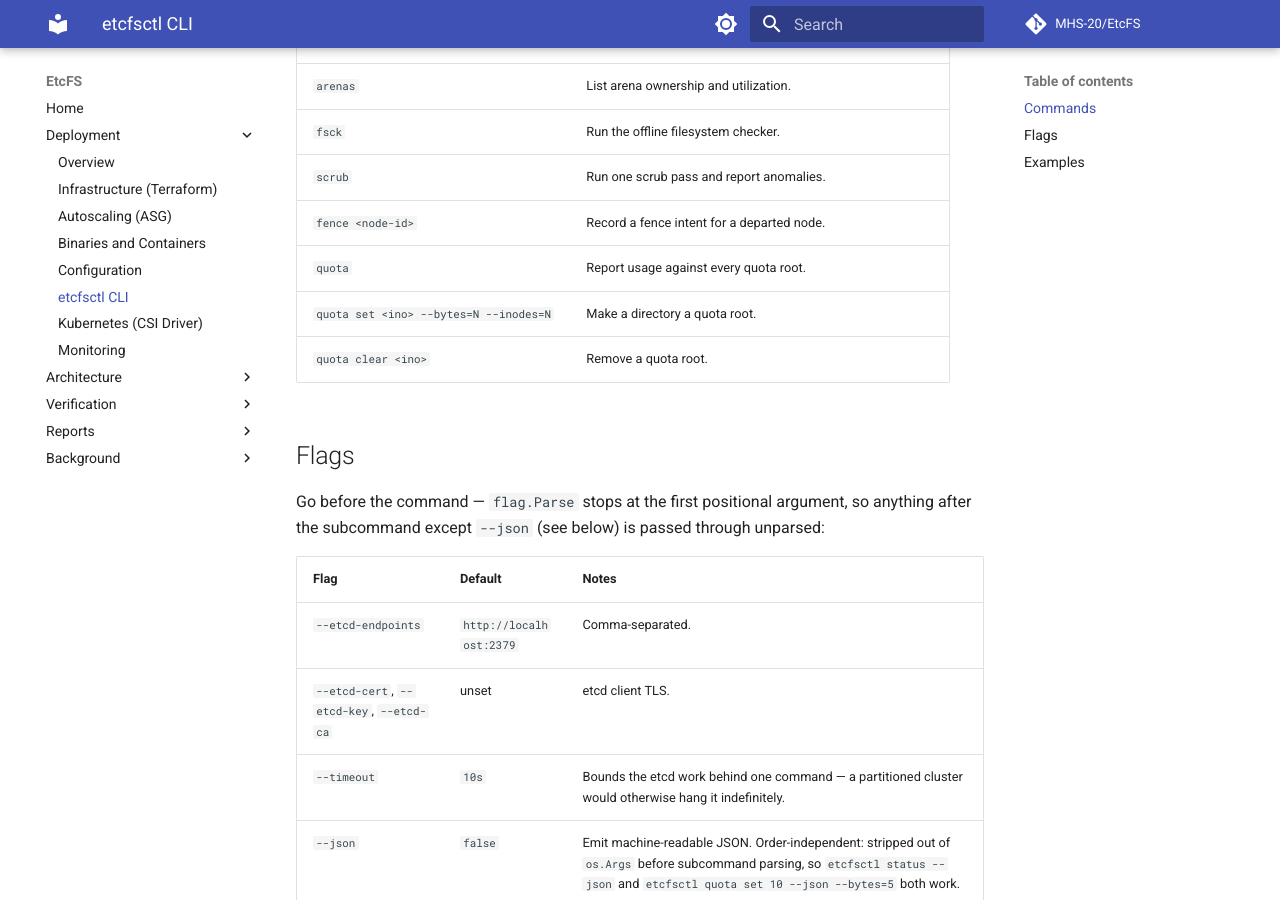
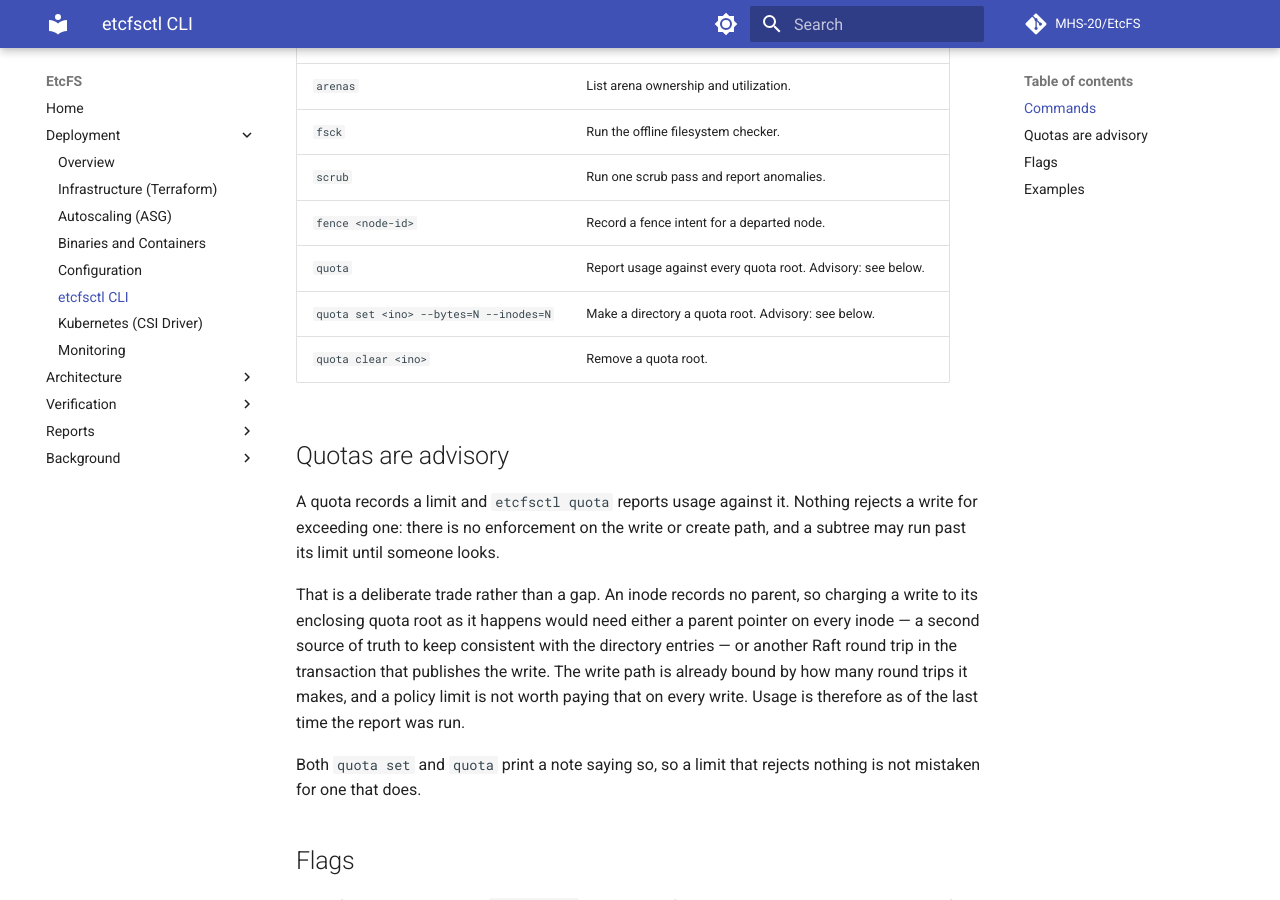
Before and after one commit to MHS-20/EtcFS, an MkDocs documentation site: the page built from docs/deployment/etcfsctl.md, in a window 1280 px wide and 900 px high, scrolled down 502 px. Built offline with MkDocs 1.6.1 and Material for MkDocs 9.7.7, drawn with Linux system fonts in a browser that asks for light colours; comment, search, counter and statistics services are not loaded.

Commit message:
docs(quota): stated that limits are advisory, and said so in etcfsctl output

```diff
--- a/docs/deployment/etcfsctl.md
+++ b/docs/deployment/etcfsctl.md
@@ -20,9 +20,26 @@ etcfsctl [flags] <command> [args]
 | `fsck` | Run the offline filesystem checker. |
 | `scrub` | Run one scrub pass and report anomalies. |
 | `fence <node-id>` | Record a fence intent for a departed node. |
-| `quota` | Report usage against every quota root. |
-| `quota set <ino> --bytes=N --inodes=N` | Make a directory a quota root. |
+| `quota` | Report usage against every quota root. Advisory: see below. |
+| `quota set <ino> --bytes=N --inodes=N` | Make a directory a quota root. Advisory: see below. |
 | `quota clear <ino>` | Remove a quota root. |
+
+## Quotas are advisory
+
+A quota records a limit and `etcfsctl quota` reports usage against it. Nothing
+rejects a write for exceeding one: there is no enforcement on the write or
+create path, and a subtree may run past its limit until someone looks.
+
+That is a deliberate trade rather than a gap. An inode records no parent, so
+charging a write to its enclosing quota root as it happens would need either a
+parent pointer on every inode — a second source of truth to keep consistent
+with the directory entries — or another Raft round trip in the transaction that
+publishes the write. The write path is already bound by how many round trips it
+makes, and a policy limit is not worth paying that on every write. Usage is
+therefore as of the last time the report was run.
+
+Both `quota set` and `quota` print a note saying so, so a limit that rejects
+nothing is not mistaken for one that does.
 
 ## Flags
 
```
Also changed, not shown: docs/deployment/configuration.md (+7 -5 lines), 1 other file.
